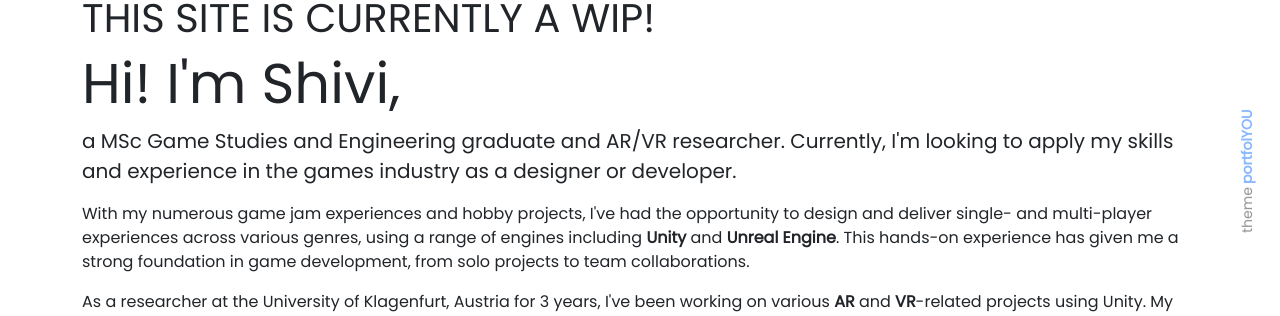
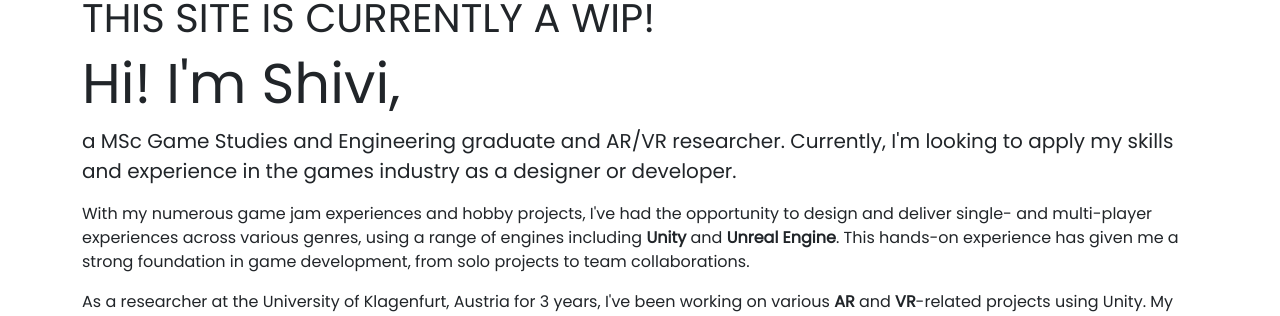
Before and after one commit to shivivats/shivivats.github.io, a Jekyll site: the page built from pages/index.md, in a window 1280 px wide. Shown: the part 547-863 px from the top of the page. Built offline with Jekyll 4.4.1, drawn with Linux system fonts in a browser that asks for light colours.

Commit message:
removed the side attribution since I do it in the main footer

```diff
--- a/_includes/footer.html
+++ b/_includes/footer.html
@@ -2,16 +2,15 @@
 
   <small class="text-muted mb-2">
     <i class="fas fa-code"></i> with <i class="fas fa-heart"></i>
-    by <strong>{{ site.author.name }}</strong>. Based on the <a class="text-decoration-none"
-      href="https://github.com/YoussefRaafatNasry/portfolYOU">PortfolYOU theme</a>.
+    by <strong>{{ site.author.name }}</strong>. Based on the <a class="text-decoration-none" href="https://github.com/YoussefRaafatNasry/portfolYOU">PortfolYOU theme</a>.
   </small>
 
   {% include social.html %}
 
   {%- assign theme_name = "portfolYOU" -%}
   {%- assign theme_repo = "https://github.com/YoussefRaafatNasry/portfolYOU" -%}
-  <small id="attribution">
+  <!-- <small id="attribution">
     theme <a href="{{ theme_repo }}">{{ theme_name }}</a>
-  </small>
+  </small> -->
 
 </footer>
```
